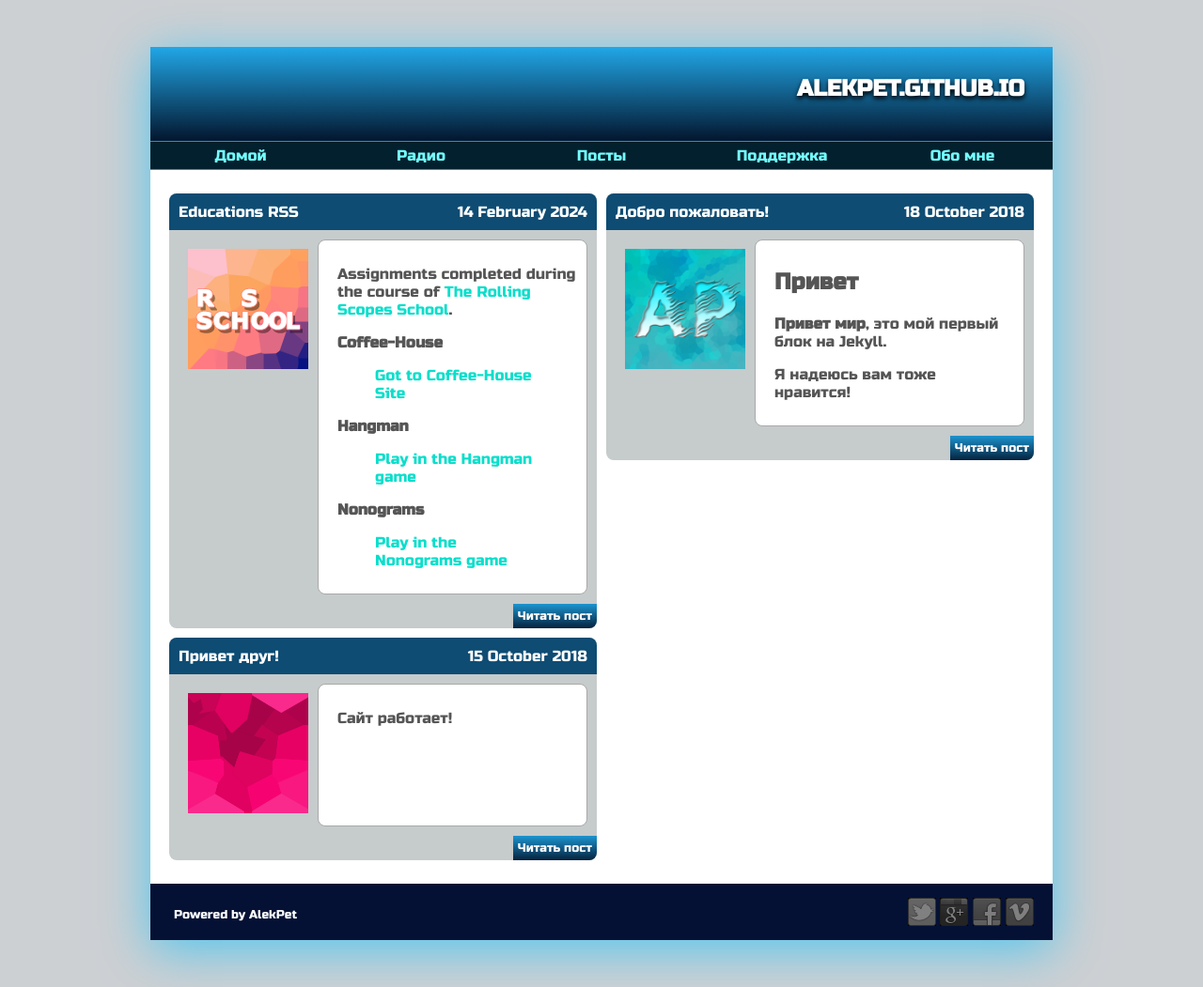
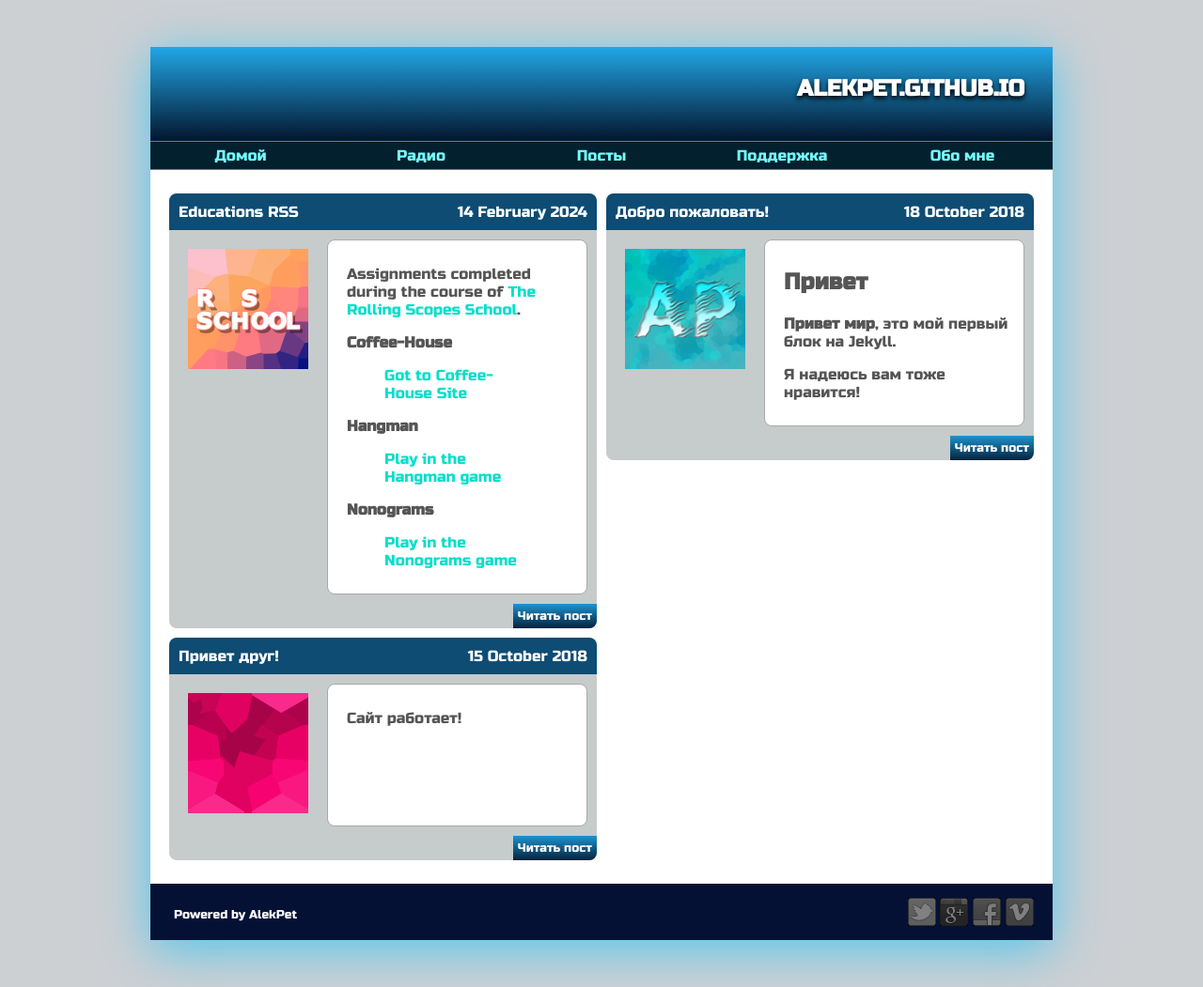
Before and after one commit to AlekPet/alekpet.github.io, a Jekyll site: the page built from index.html, in a window 1280 px wide. Shown: the whole page at 94% size. Built offline with Jekyll 4.4.1, drawn with Linux system fonts in a browser that asks for light colours.

Commit message:
mediaqueries css

```diff
--- a/css/style.css
+++ b/css/style.css
@@ -118,13 +118,19 @@
   padding: 0;
 }
 
+.posts_list {
+  display: flex;
+  flex-direction: column;
+  gap: 5px;
+}
+
 .posts_box {
   display: grid;
   gap: 10px;
   justify-content: center;
   align-items: start;
   grid-template-columns: 1fr 1fr;
-  justify-items: stretch;
+  font-size: 1rem;
 }
 
 .posts_box > li {
@@ -154,16 +160,13 @@
 
 .post_content {
   padding: 10px;
-  display: table;
 }
 
 .post_row {
-  display: table-row;
+  display: flex;
 }
 
 .post_content > .post_row div {
-  display: table-cell;
-  vertical-align: top;
   padding: 10px;
 }
 
@@ -194,7 +197,7 @@
 }
 
 .icon_message {
-  width: 128px;
+  max-width: 128px;
 }
 
 .buttons {
@@ -233,6 +236,10 @@
 
 .support_box {
   margin: 10px;
+  display: flex;
+  flex-direction: column;
+  font-size: 1rem;
+  transition: 1s all;
 }
 
 .support_box > div:not(:last-child) {
@@ -256,4 +263,53 @@
 
 .support_item pre {
   text-align: center;
+  white-space: normal;
+  word-break: break-all;
 }
+
+/* mediaqueries */
+@media only screen and (max-width: 750px) {
+  .posts_box {
+    font-size: 0.6rem;
+  }
+  .navbar {
+    font-size: 0.8rem;
+  }
+  .icon_message {
+    max-width: 90px;
+  }
+  .post_content > .post_row div {
+    padding: 5px;
+  }
+  .post_content {
+    padding: 5px;
+  }
+  .support_box,
+  .support_item pre {
+    font-size: 0.7rem;
+  }
+  blockquote {
+    margin: 0.5em;
+  }
+}
+
+@media only screen and (max-width: 600px) {
+  .posts_box {
+    font-size: 0.6rem;
+  }
+  .navbar {
+    font-size: 0.6rem;
+  }
+  .post_content > .post_row div {
+    padding: 2px;
+  }
+}
+
+@media only screen and (max-width: 450px) {
+  .posts_box {
+    font-size: 0.4rem;
+  }
+  .icon_message {
+    max-width: 70px;
+  }
+}
```
